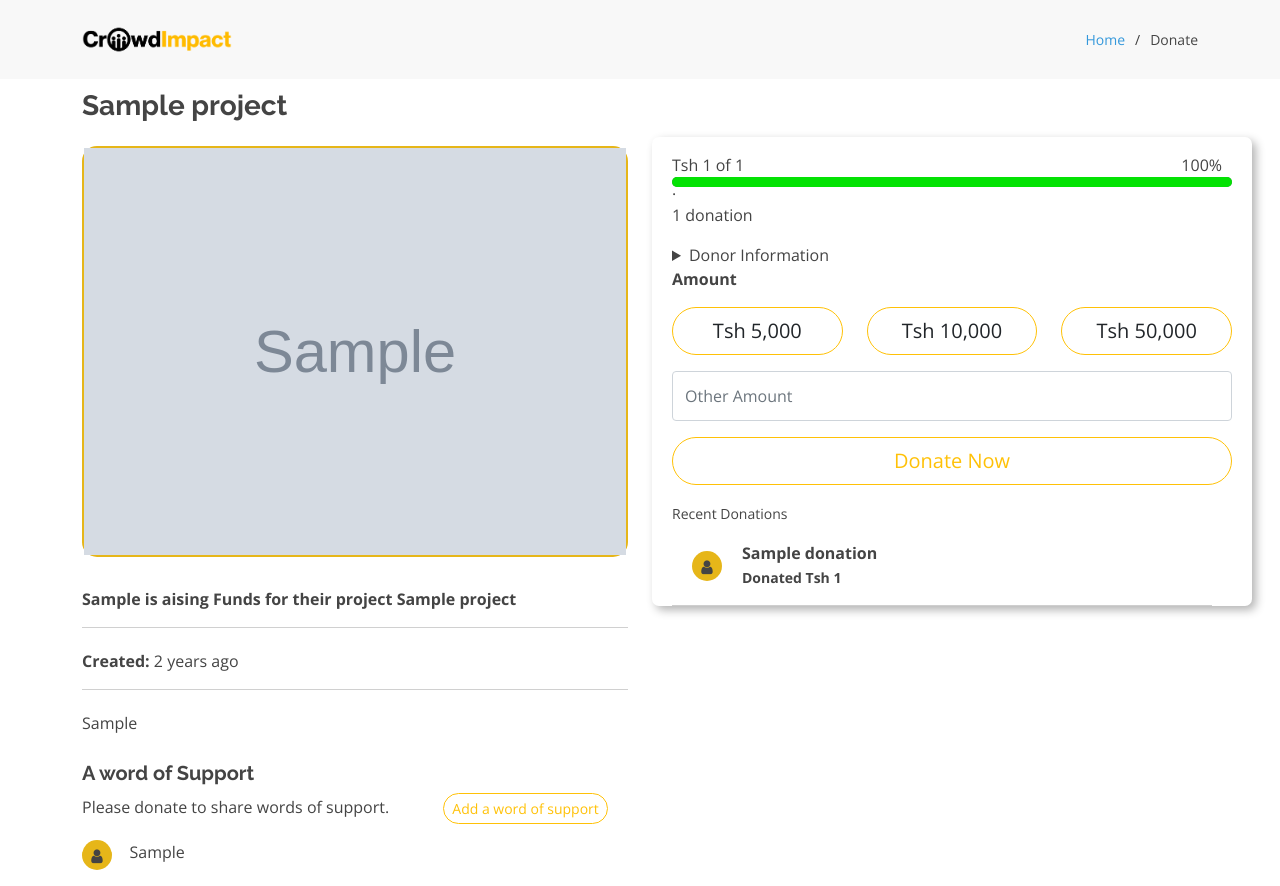
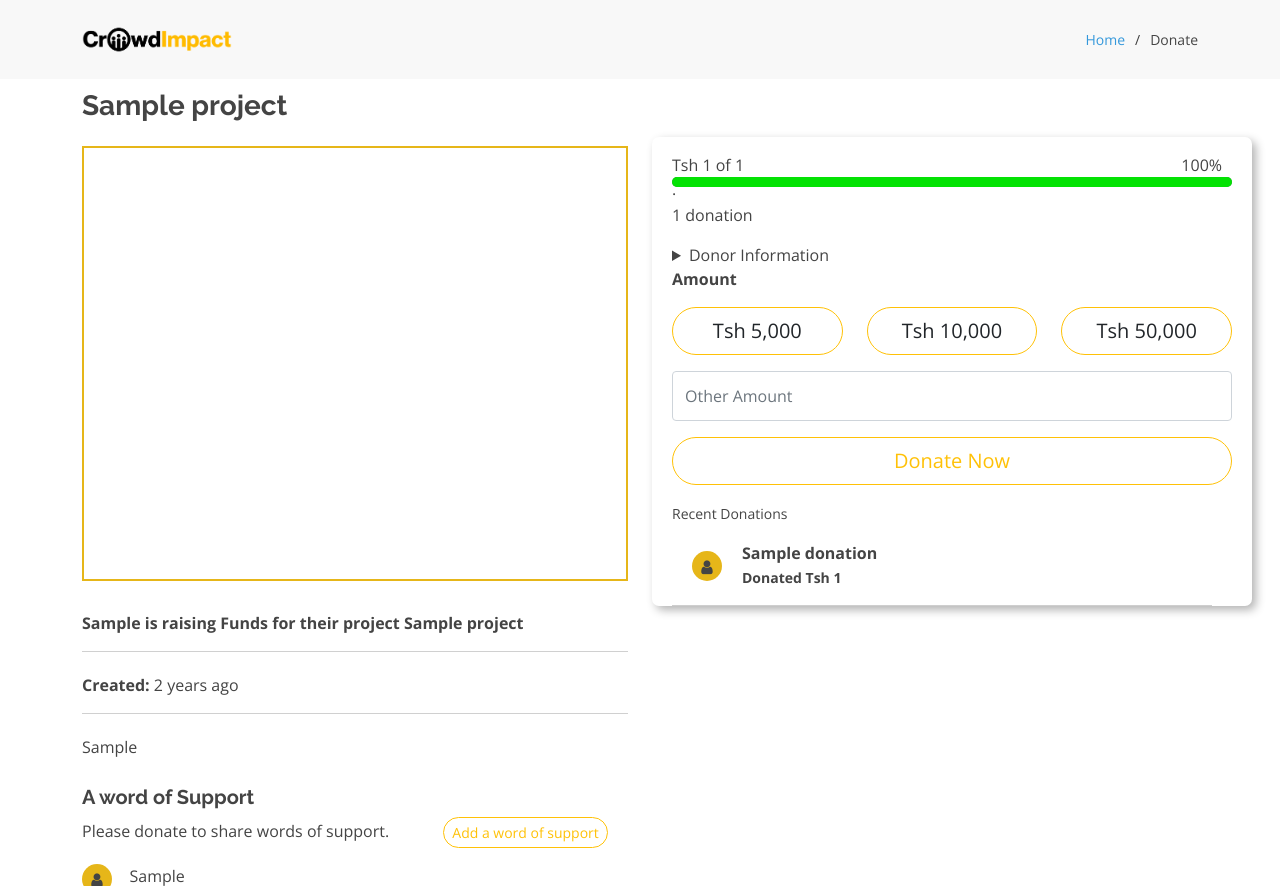
Before and after one commit to isayaeli/crowdfundr, a Django app: page /donate/1 in a window 1280 px wide. Shown: the top 886 px of the page. Run offline with Django 3.2, Linux system fonts and the light colour scheme; tables that the repository leaves empty hold one stand-in row (values such as "Sample post"); grey boxes marked "Sample" are stand-in pictures; some libraries are stand-ins or nearby versions.

Commit message:
Added new updates on donate page

```diff
--- a/sme/models.py
+++ b/sme/models.py
@@ -13,7 +13,7 @@ class Project(models.Model):
     target_area = models.TextField()
     project_overview = models.TextField()
     proposal = models.FileField(upload_to='proposals', null=True, blank=True)
-    video = models.URLField( null=True,blank=True)
+    video = models.CharField( max_length=200, null=True,blank=True)
     project_image = models.FileField(upload_to='project_image', default='brief.png')
     goal = models.IntegerField(default=0)
     created_on =  models.DateTimeField(default=datetime.now)
--- a/templates/home/donate.html
+++ b/templates/home/donate.html
@@ -31,11 +31,11 @@
           <div class="row ">
             <div class="col-md-6" data-aos="fade-up">
                 <h3 class="pb-3" ><b>{{ data.title }}</b></h3>
-                <div style="border-radius:15px ; border:2px solid #e6b619;" >
-                  <img style="width:100%  " src="{{ data.project_image.url }}" alt="">
+                <div style="border-radius:0px ; height: 435px; border:2px solid #e6b619;" >
+                  <iframe width="632" height="432" src="{{ data.video }}"></iframe>
                 </div>
                 <div style="height:30px; padding-left: 50px;" ></div>
-                <span class="mt-5 ml-3"  ><b>{{data.user.username|capfirst}} is aising Funds for their project {{data.title}}</b></span>
+                <span class="mt-5 ml-3"  ><b>{{data.user.username|capfirst}} is raising Funds for their project {{data.title}}</b></span>
 
                 <hr>
                 <div style="height:5px; padding-left: 10px;" ></div>
```
Also changed, not shown: sme/migrations/0030_alter_donation_donated_on_alter_project_video_and_more.py (added).
